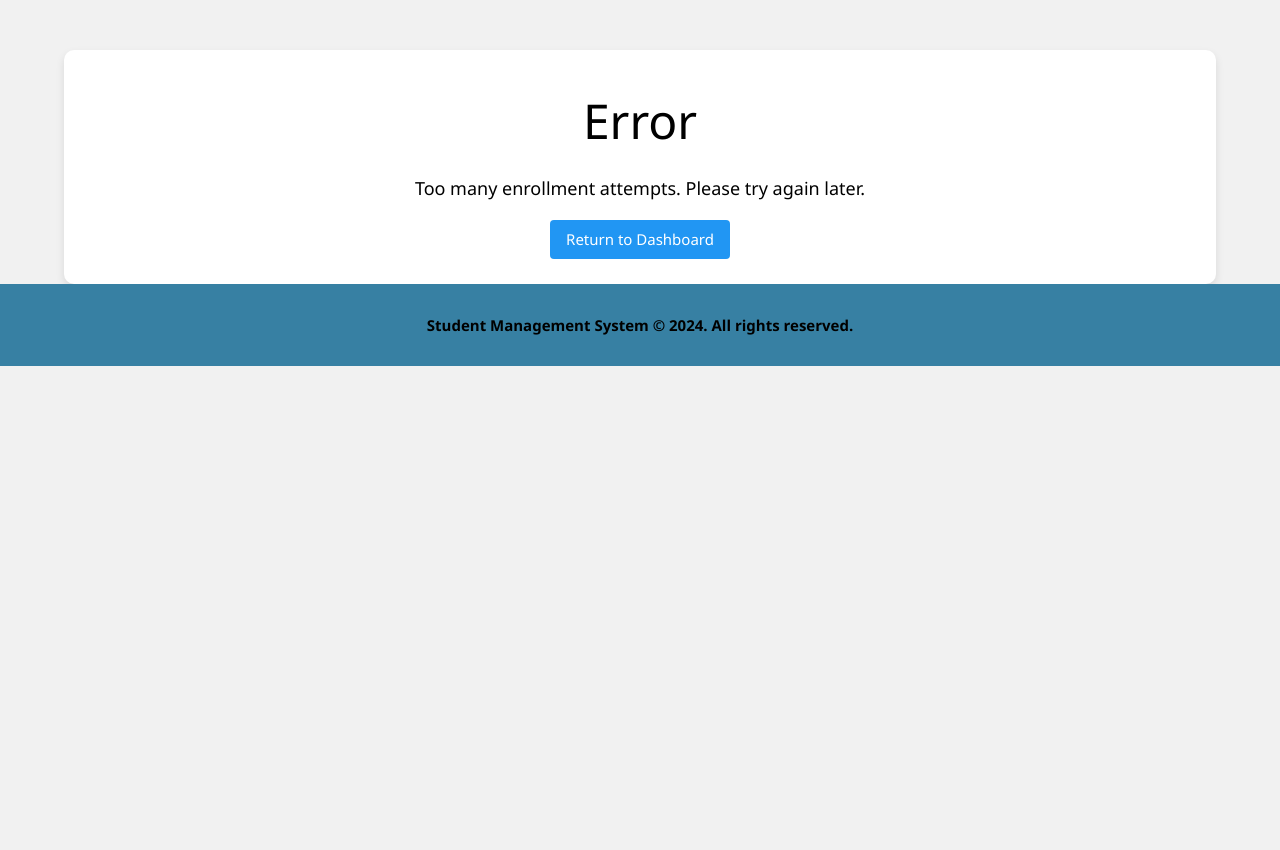
After one commit to 666RED/SecurityProject, a PHP site: page /error.php in a window 1280 px wide. The commit adds this page. Run offline with PHP 8.4, Linux system fonts and the light colour scheme.

Commit message:
Add files via upload

```diff
--- /dev/null
+++ b/error.php
@@ -0,0 +1,54 @@
+<!DOCTYPE html>
+<html lang="en">
+<head>
+    <meta charset="UTF-8">
+    <meta name="viewport" content="width=device-width, initial-scale=1.0">
+    <title>Too Many Attempts</title>
+    <link rel="stylesheet" href="w3.css">
+    <style>
+        body, html {
+            height: 100%;
+            margin: 0;
+            font-family: 'Segoe UI', Tahoma, Geneva, Verdana, sans-serif;
+            background-color: #f1f1f1;
+        }
+        .form-container {
+            width: 90%;
+            max-width: 1500px;
+            padding: 25px;
+            background-color: white;
+            border-radius: 10px;
+            box-shadow: 0 4px 8px rgba(0,0,0,0.1);
+            text-align: center;
+            margin: auto;
+            margin-top: 50px;
+        }
+        footer {
+            background-color: #3780a3;
+            color: black;
+            font-family: 'Segoe UI', Tahoma, Geneva, Verdana, sans-serif;
+            font-weight: bold;
+            text-align: center;
+            padding: 15px;
+            position: auto;
+            width: 100%;
+            bottom: 0;
+        }
+    </style>
+</head>
+<body>
+
+<!-- Main Content -->
+<div class="form-container">
+    <h1 class="w3-xxxlarge">Error</h1>
+    <p class="w3-large">Too many enrollment attempts. Please try again later.</p>
+    <a href="homepage.php" class="w3-button w3-blue w3-round">Return to Dashboard</a>
+</div>
+
+<!-- Footer -->
+<footer>
+    <p>Student Management System © 2024. All rights reserved.</p>
+</footer>
+
+</body>
+</html>
```
Also changed, not shown: registration.php (+79 -30 lines).
